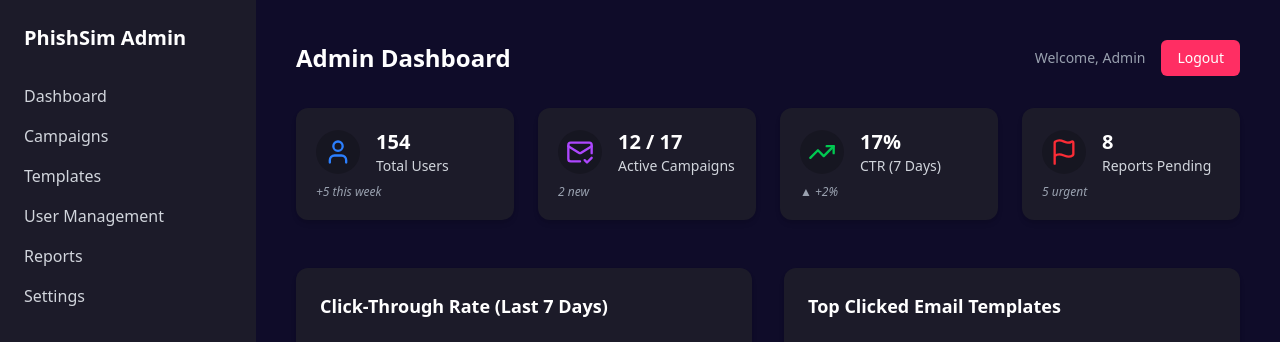
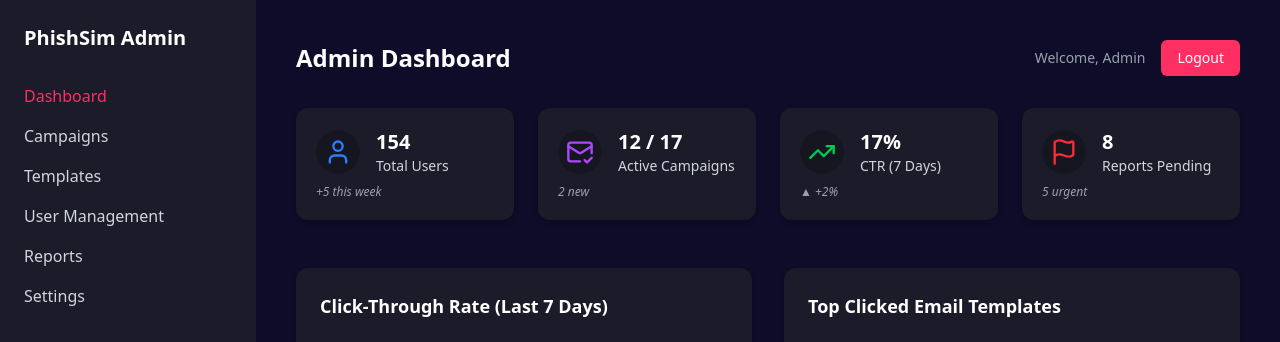
Before and after one commit to BADARRASHEED/PhishSim, a Next.js app in the folder frontend/: page /admin-dashboard in a window 1280 px wide. Shown: the top 342 px of the page. Built offline with nearby package versions, Linux system fonts and the light colour scheme.

Commit message:
Add responsive sidebar toggle and active link highlight

```diff
--- a/frontend/src/app/admin-dashboard/page.tsx
+++ b/frontend/src/app/admin-dashboard/page.tsx
@@ -1,6 +1,8 @@
-'use client'
+"use client"
 
-import { User, MailCheck, TrendingUp, Flag } from 'lucide-react'
+import { useState } from 'react'
+import { usePathname } from 'next/navigation'
+import { User, MailCheck, TrendingUp, Flag, Menu, X } from 'lucide-react'
 import Link from 'next/link'
 import {
   Chart as ChartJS,
@@ -101,27 +103,65 @@ const options = {
 }
 
 export default function AdminDashboard() {
+  const [sidebarOpen, setSidebarOpen] = useState(false)
+  const pathname = usePathname()
+
+  const navItems = [
+    { href: '/admin-dashboard', label: 'Dashboard' },
+    { href: '/campaigns', label: 'Campaigns' },
+    { href: '/templates', label: 'Templates' },
+    { href: '/users', label: 'User Management' },
+    { href: '/reports', label: 'Reports' },
+    { href: '/settings', label: 'Settings' },
+  ]
+
   return (
     <div className="min-h-screen bg-[#0F0C29] text-white flex">
 
       {/* Sidebar */}
-      <aside className="w-64 bg-[#1C1B29] p-6 space-y-6 hidden md:block">
-        <h2 className="text-xl font-bold mb-8">PhishSim Admin</h2>
+      <aside
+        className={`fixed inset-y-0 left-0 z-30 w-64 bg-[#1C1B29] p-6 space-y-6 transform transition-transform duration-200 md:relative md:translate-x-0 ${
+          sidebarOpen ? 'translate-x-0' : '-translate-x-full'
+        }`}
+      >
+        <div className="flex items-center justify-between mb-8">
+          <h2 className="text-xl font-bold">PhishSim Admin</h2>
+          <button className="md:hidden" onClick={() => setSidebarOpen(false)}>
+            <X />
+          </button>
+        </div>
         <nav className="space-y-4">
-          <Link href="/admin-dashboard" className="block text-gray-300 hover:text-white">Dashboard</Link>
-          <Link href="/campaigns" className="block text-gray-300 hover:text-white">Campaigns</Link>
-          <Link href="/templates" className="block text-gray-300 hover:text-white">Templates</Link>
-          <Link href="/users" className="block text-gray-300 hover:text-white">User Management</Link>
-          <Link href="/reports" className="block text-gray-300 hover:text-white">Reports</Link>
-          <Link href="/settings" className="block text-gray-300 hover:text-white">Settings</Link>
+          {navItems.map((item) => (
+            <Link
+              key={item.href}
+              href={item.href}
+              className={`block hover:text-white ${
+                pathname === item.href ? 'text-[#FF2E63]' : 'text-gray-300'
+              }`}
+            >
+              {item.label}
+            </Link>
+          ))}
         </nav>
       </aside>
+
+      {sidebarOpen && (
+        <div
+          className="fixed inset-0 z-20 bg-black/50 md:hidden"
+          onClick={() => setSidebarOpen(false)}
+        />
+      )}
 
       {/* Main Content */}
       <main className="flex-1 p-6 md:p-10">
         {/* Header */}
         <header className="flex items-center justify-between mb-8">
-          <h1 className="text-2xl font-bold">Admin Dashboard</h1>
+          <div className="flex items-center gap-4">
+            <button className="md:hidden" onClick={() => setSidebarOpen(true)}>
+              <Menu />
+            </button>
+            <h1 className="text-2xl font-bold">Admin Dashboard</h1>
+          </div>
           <div className="flex items-center gap-4">
             <p className="text-sm text-gray-400">Welcome, Admin</p>
             <button className="bg-[#FF2E63] px-4 py-2 text-sm rounded-md hover:bg-[#e82b58] transition">Logout</button>
```
